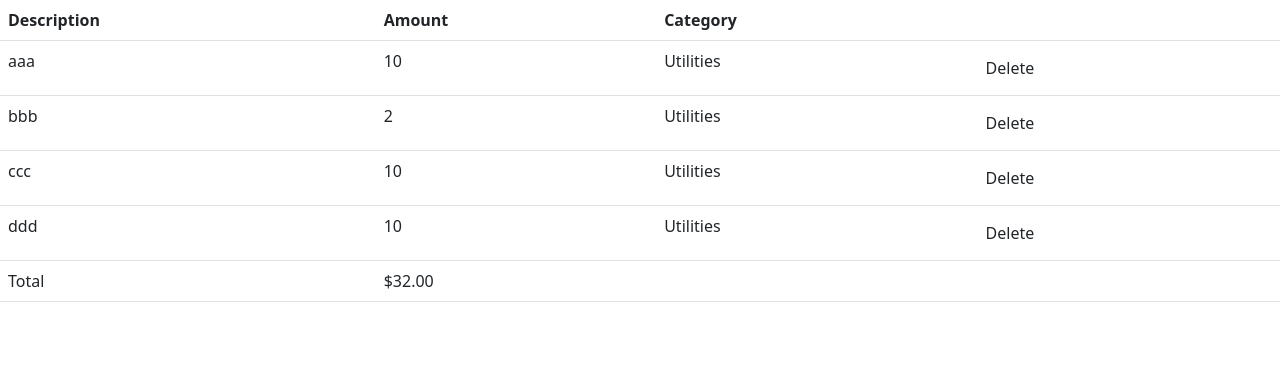
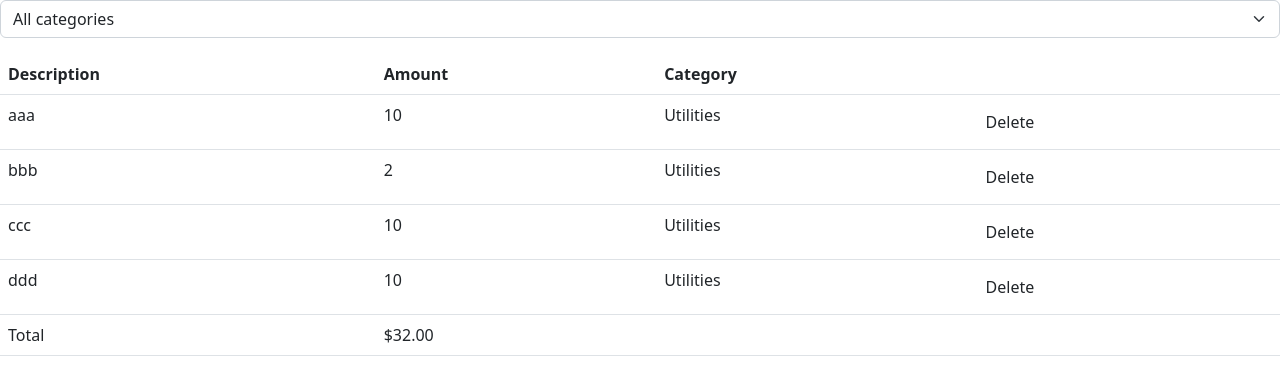
Before and after one commit to FrancescoMain/project-expanse-tracker, a React (Vite) app: page / in a window 1280 px wide. Shown: the top 382 px of the page. Built offline with nearby package versions, Linux system fonts and the light colour scheme.

Commit message:
Building ExpenseFilter

```diff
--- a/src/App.tsx
+++ b/src/App.tsx
@@ -1,6 +1,9 @@
 import ExpanseList from "./expanse-tracker/components/ExpanseList";
 import { useState } from "react";
+import ExpenseFilter from "./expanse-tracker/components/ExpenseFilter";
+
 function App() {
+  const [selectedCategory, seSelectedCategory] = useState("");
   const [expenses, setExpenses] = useState([
     { id: 1, description: "aaa", amount: 10, category: "Utilities" },
     { id: 2, description: "bbb", amount: 2, category: "Utilities" },
@@ -8,11 +11,22 @@ function App() {
     { id: 4, description: "ddd", amount: 10, category: "Utilities" },
   ]);
 
+  const visibleExpenses = selectedCategory
+    ? expenses.filter((expense) => expense.category === selectedCategory)
+    : expenses;
+
   return (
-    <ExpanseList
-      expenses={expenses}
-      onDelete={(id) => setExpenses(expenses.filter((e) => e.id !== id))}
-    ></ExpanseList>
+    <>
+      <div className="mb-3">
+        <ExpenseFilter
+          onSelectCategory={(category) => seSelectedCategory(category)}
+        ></ExpenseFilter>
+      </div>
+      <ExpanseList
+        expenses={visibleExpenses}
+        onDelete={(id) => setExpenses(expenses.filter((e) => e.id !== id))}
+      ></ExpanseList>
+    </>
   );
 }
 
--- /dev/null
+++ b/src/expanse-tracker/components/ExpenseFilter.tsx
@@ -0,0 +1,21 @@
+import React from "react";
+
+interface Props {
+  onSelectCategory: (category: string) => void;
+}
+
+const ExpenseFilter = ({ onSelectCategory }: Props) => {
+  return (
+    <select
+      className="form-select"
+      onChange={(event) => onSelectCategory(event.target.value)}
+    >
+      <option value="">All categories</option>
+      <option value="Groceries">Groceries</option>
+      <option value="Utilities">Utilities</option>
+      <option value="Entertainment">Entertainment</option>
+    </select>
+  );
+};
+
+export default ExpenseFilter;
```
